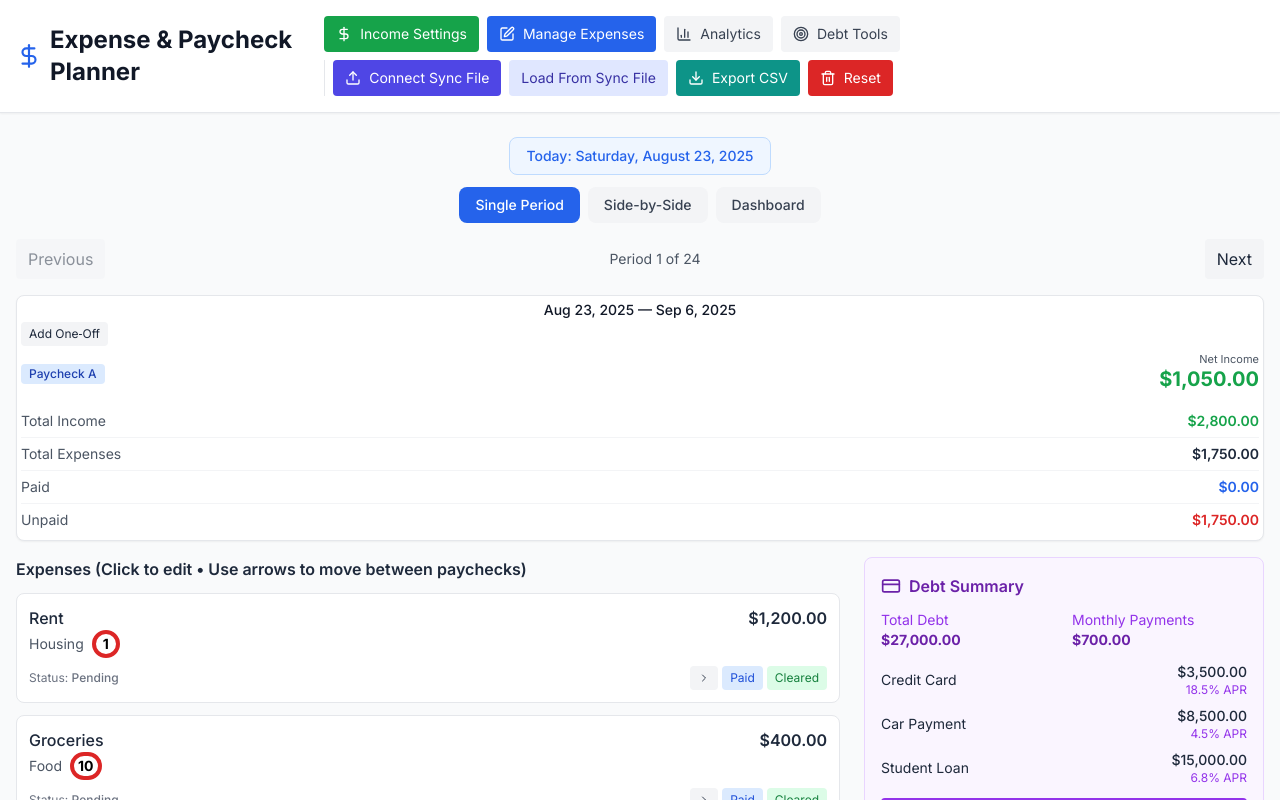
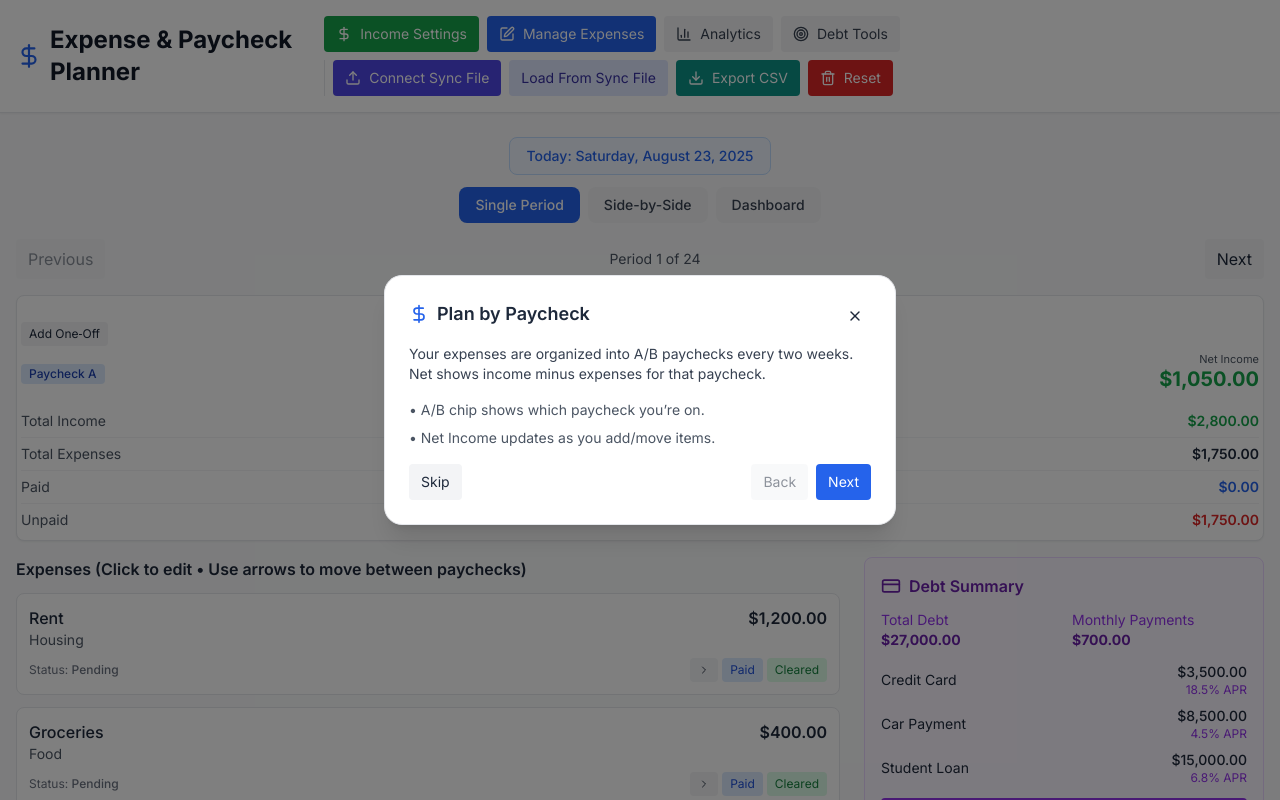
Before and after one commit to pablomunmor/expense-tracker, a React (Vite) app: page / in a window 1280 px wide. Shown: the top 800 px of the page. Built offline with nearby package versions, Linux system fonts and the light colour scheme.

Commit message:
Adding little improvements and fixing bugs as I find them

```diff
--- a/src/ExpenseTrackingApp.jsx
+++ b/src/ExpenseTrackingApp.jsx
@@ -162,6 +162,16 @@ const ExpenseTrackingApp = () => {
   const [editingExpense, setEditingExpense] = useState(null);
   const [undoStack, setUndoStack] = useState(() => loadFromStorage('expenseTracker_undoStack', []));
   const [oneOffModal, setOneOffModal] = useState({ open: false, periodId: null, editingId: null, fields: null });
+
+  // --- Onboarding (first-time only) ---
+  const [showOnboarding, setShowOnboarding] = useState(() =>
+    !loadFromStorage('expenseTracker_seenOnboarding', false)
+  );
+  const closeOnboarding = () => {
+    setShowOnboarding(false);
+    saveToStorage('expenseTracker_seenOnboarding', true);
+  };
+
 
   // New state for expense editing modal
   const [expenseModal, setExpenseModal] = useState({ open: false, expense: null, periodId: null });
@@ -1299,14 +1309,7 @@ const ExpenseTrackingApp = () => {
               )}
             </div>
             {expense.category && (
-              <div className="flex items-center gap-2 text-sm text-gray-600">
-                <span>{expense.category}</span>
-                {expense.dueDate && (
-                  <span className="inline-flex items-center justify-center min-w-[1.75rem] h-7 px-1 rounded-full border-4 border-red-600 bg-white text-black font-bold text-sm">
-                    {expense.dueDate}
-                  </span>
-                )}
-              </div>
+              <div className="text-sm text-gray-600">{expense.category}</div>
             )}
           </div>
 
@@ -1455,6 +1458,127 @@ const ExpenseTrackingApp = () => {
     </div>
   );
 
+
+  // -------- Onboarding Modal --------
+  const OnboardingModal = ({ onClose }) => {
+    const [step, setStep] = useState(0);
+    const steps = [
+      {
+        title: 'Plan by Paycheck',
+        icon: DollarSign,
+        body: 'Your expenses are organized into A/B paychecks every two weeks. Net shows income minus expenses for that paycheck.'
+      },
+      {
+        title: 'Move Single Instances',
+        icon: ChevronRight,
+        body: 'Use arrow buttons on a card to move just that instance to next/previous paycheck. Template remains unchanged.'
+      },
+      {
+        title: 'Instant Actions + Undo',
+        icon: RotateCcw,
+        body: 'No confirmation dialogs. Mark as Paid/Cleared instantly; use Undo if needed.'
+      },
+      {
+        title: 'One-Offs & Sync',
+        icon: Upload,
+        body: 'Add one-off items per paycheck. Optionally connect a sync file for automatic saves.'
+      }
+    ];
+    const StepIcon = steps[step].icon;
+
+    return (
+      <div
+        className="fixed inset-0 z-[60] bg-black/50 flex items-center justify-center p-4"
+        role="dialog"
+        aria-modal="true"
+        aria-labelledby="onboard-title"
+      >
+        <div className="bg-white w-full max-w-lg rounded-2xl shadow-xl border p-5 sm:p-6">
+          {/* Header */}
+          <div className="flex items-start justify-between mb-3">
+            <div className="flex items-center gap-2">
+              <StepIcon className="w-5 h-5 text-blue-600" />
+              <h3 id="onboard-title" className="text-lg font-semibold">
+                {steps[step].title}
+              </h3>
+            </div>
+            <button
+              onClick={onClose}
+              className="p-2 rounded hover:bg-gray-100"
+              aria-label="Close onboarding"
+            >
+              <X className="w-4 h-4" />
+            </button>
+          </div>
+
+          {/* Body */}
+          <p className="text-sm text-gray-700 mb-4">{steps[step].body}</p>
+
+          {/* Tips */}
+          <ul className="space-y-2 text-sm text-gray-600 mb-4">
+            {step === 0 && (
+              <>
+                <li>• A/B chip shows which paycheck you’re on.</li>
+                <li>• Net Income updates as you add/move items.</li>
+              </>
+            )}
+            {step === 1 && (
+              <>
+                <li>• Moves persist across refreshes.</li>
+                <li>• Template stays intact; only this instance changes.</li>
+              </>
+            )}
+            {step === 2 && (
+              <>
+                <li>• Actions are instant; use the Undo button in the header.</li>
+                <li>• Look for the green toast confirming the change.</li>
+              </>
+            )}
+            {step === 3 && (
+              <>
+                <li>• Add one-offs from each period’s header.</li>
+                <li>• Connect a sync file (when supported) for auto-save.</li>
+              </>
+            )}
+          </ul>
+
+          {/* Footer */}
+          <div className="flex items-center justify-between">
+            <button
+              onClick={onClose}
+              className="px-3 py-2 text-sm rounded bg-gray-100 hover:bg-gray-200"
+            >
+              Skip
+            </button>
+            <div className="flex items-center gap-2">
+              <button
+                onClick={() => setStep(Math.max(0, step - 1))}
+                disabled={step === 0}
+                className="px-3 py-2 text-sm rounded bg-gray-100 hover:bg-gray-200 disabled:opacity-50"
+              >
+                Back
+              </button>
+              {step < steps.length - 1 ? (
+                <button
+                  onClick={() => setStep(Math.min(steps.length - 1, step + 1))}
+                  className="px-3 py-2 text-sm rounded bg-blue-600 text-white hover:bg-blue-700"
+                >
+                  Next
+                </button>
+              ) : (
+                <button
+                  onClick={onClose}
+                  className="px-3 py-2 text-sm rounded bg-green-600 text-white hover:bg-green-700"
+                >
+                  Get started
+                </button>
+              )}
+            </div>
+          </div>
+        </div>
+      </div>
+    );
+  };
   // Celebration Component
   const CelebrationToast = () => {
     if (!celebration.show) return null;
@@ -1806,6 +1930,8 @@ const ExpenseTrackingApp = () => {
           </div>
         )}
 
+        {showOnboarding && <OnboardingModal onClose={closeOnboarding} />}
+
         <ExpenseEditModal />
 
         <ViewControls />
```
